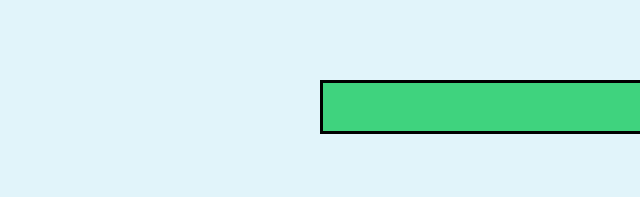
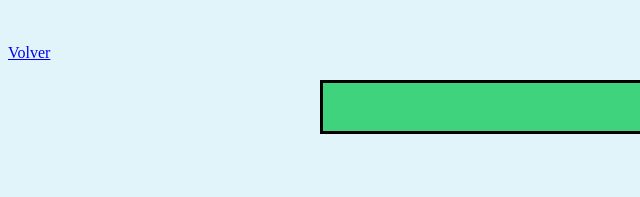
Before and after one commit to Ficolondono/Ejercicio3s7p1, a plain HTML site: page index.html in a window 1280 px wide. Shown: the top 197 px of the page, 0-640 px from the left. Drawn offline with Linux system fonts and the light colour scheme.

Commit message:
Update index.html

```diff
--- a/index.html
+++ b/index.html
@@ -27,5 +27,8 @@
 	<div id="entero" class="total"></div>
 	<div id="micuadro" class="sip"></div>
 
+	<br><br>
+	<div class="enlace"><a href="https://ficolondono.github.io/Entregas-ano/Entrega4p1.html">Volver</a></div>
+
 </body>
 </html>
```
